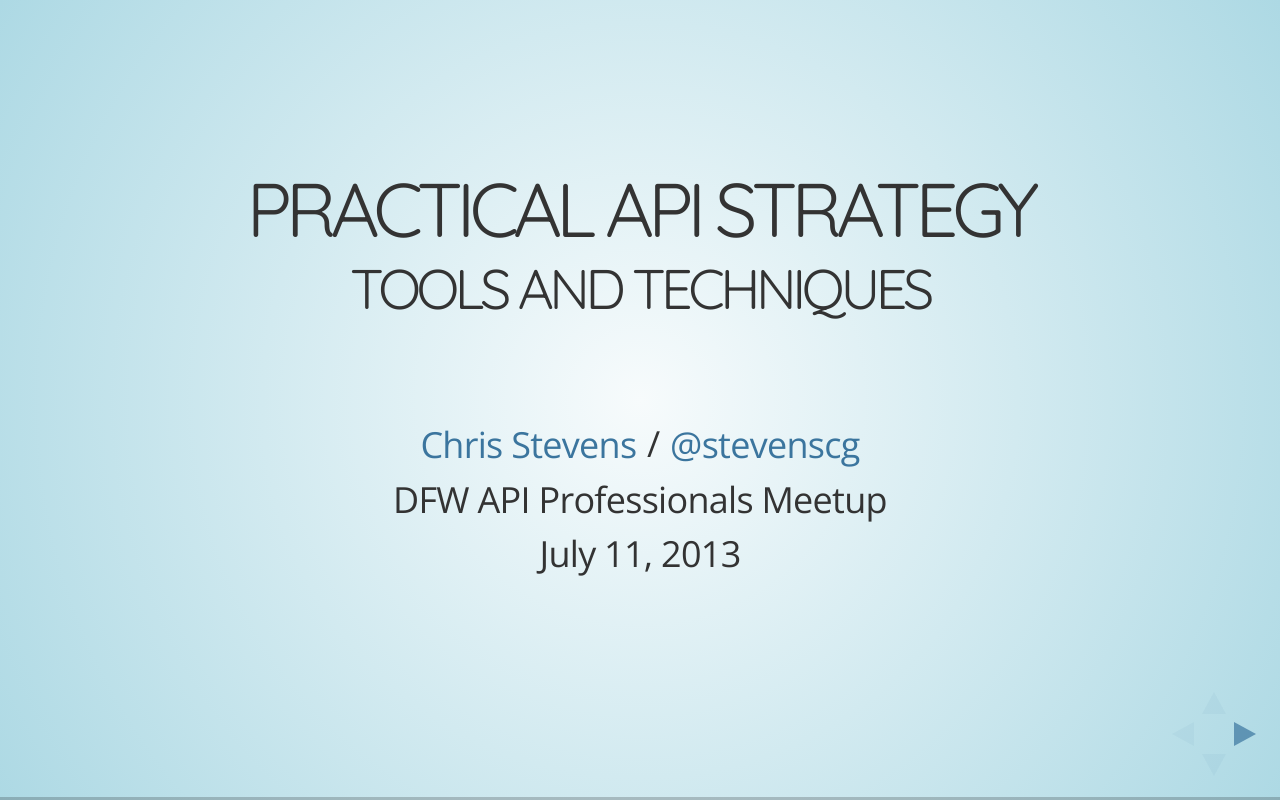
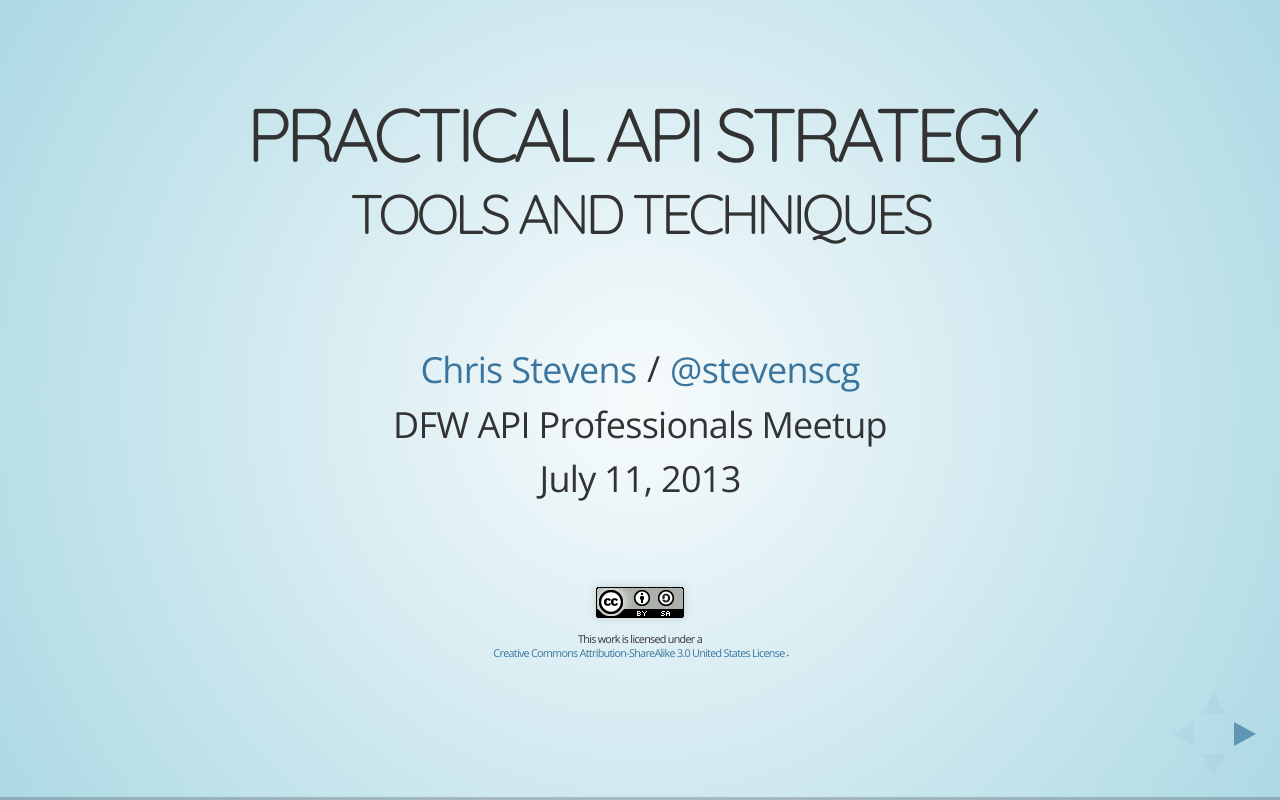
Before and after one commit to stevenscg/talks, a website: page 2013/dfw-api-meetup/practical-api-strategy-tools-and-techniques/index.html in a window 1280 px wide. Drawn offline with nearby package versions, Linux system fonts and the light colour scheme.

Commit message:
Added creative commons licensing

```diff
--- a/2013/dfw-api-meetup/practical-api-strategy-tools-and-techniques/index.html
+++ b/2013/dfw-api-meetup/practical-api-strategy-tools-and-techniques/index.html
@@ -41,6 +41,9 @@
 						<p><a href="http://chrisstevens.us">Chris Stevens</a> / <a href="http://twitter.com/stevenscg">@stevenscg</a></p>
 						<p>DFW API Professionals Meetup</p>
 						<p>July 11, 2013</p>
+					</div>
+					<div style="margin-top:2em;">
+					<small style="font-size:30%"><a rel="license" href="http://creativecommons.org/licenses/by-sa/3.0/us/deed.en_US"><img alt="Creative Commons License" style="border-width:0" src="assets/license-cc-by-sa-3.0-us-88x31.png" /></a><br />This work is licensed under a<br/><a rel="license" href="http://creativecommons.org/licenses/by-sa/3.0/us/deed.en_US">Creative Commons Attribution-ShareAlike 3.0 United States License</a>.</small>
 					</div>
 				</section>
 
```
Also changed, not shown: 2013/dfw-api-meetup/practical-api-strategy-tools-and-techniques/assets/license-cc-by-sa-3.0-us-88x31.png (added), README.md.
